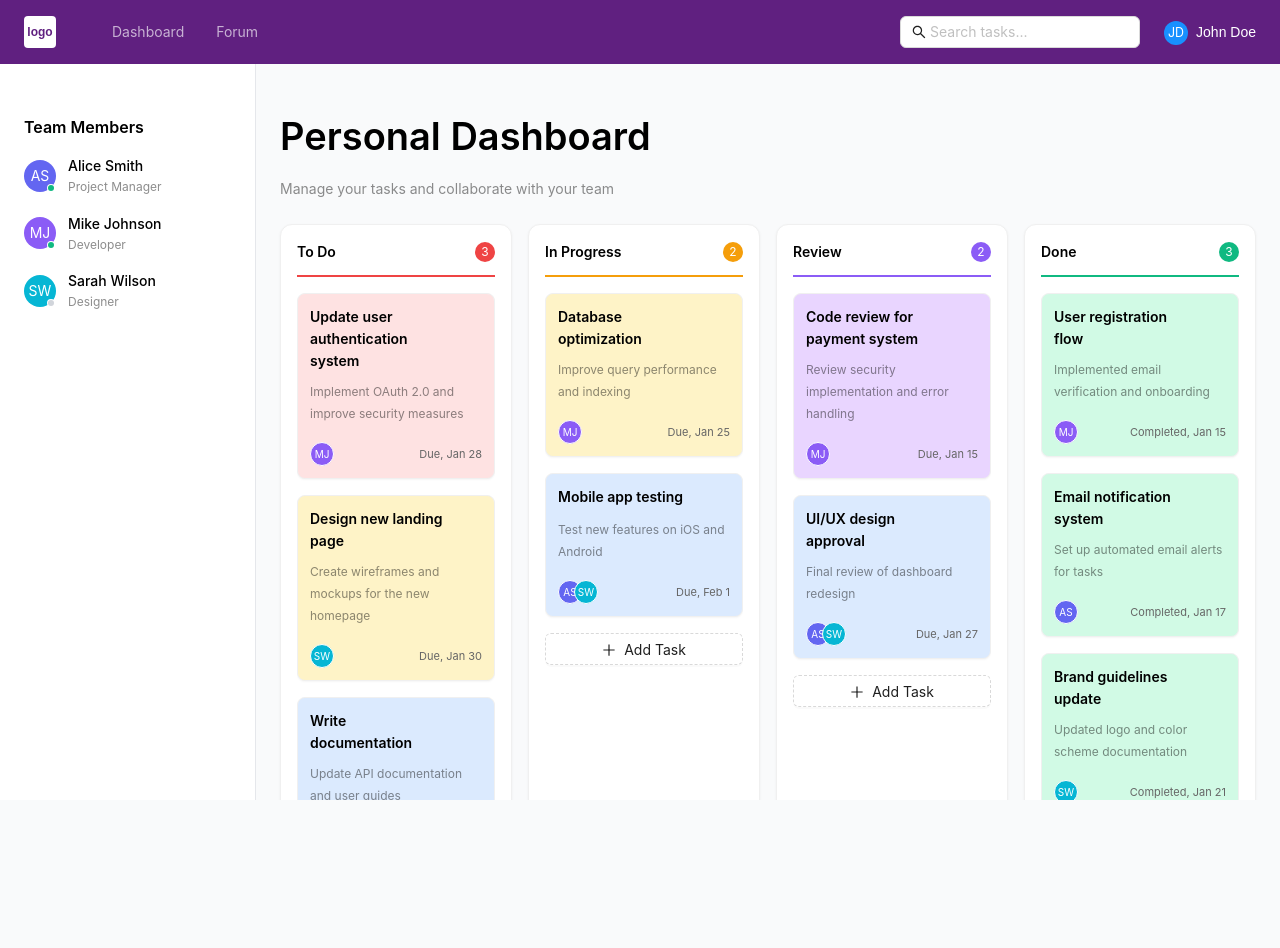
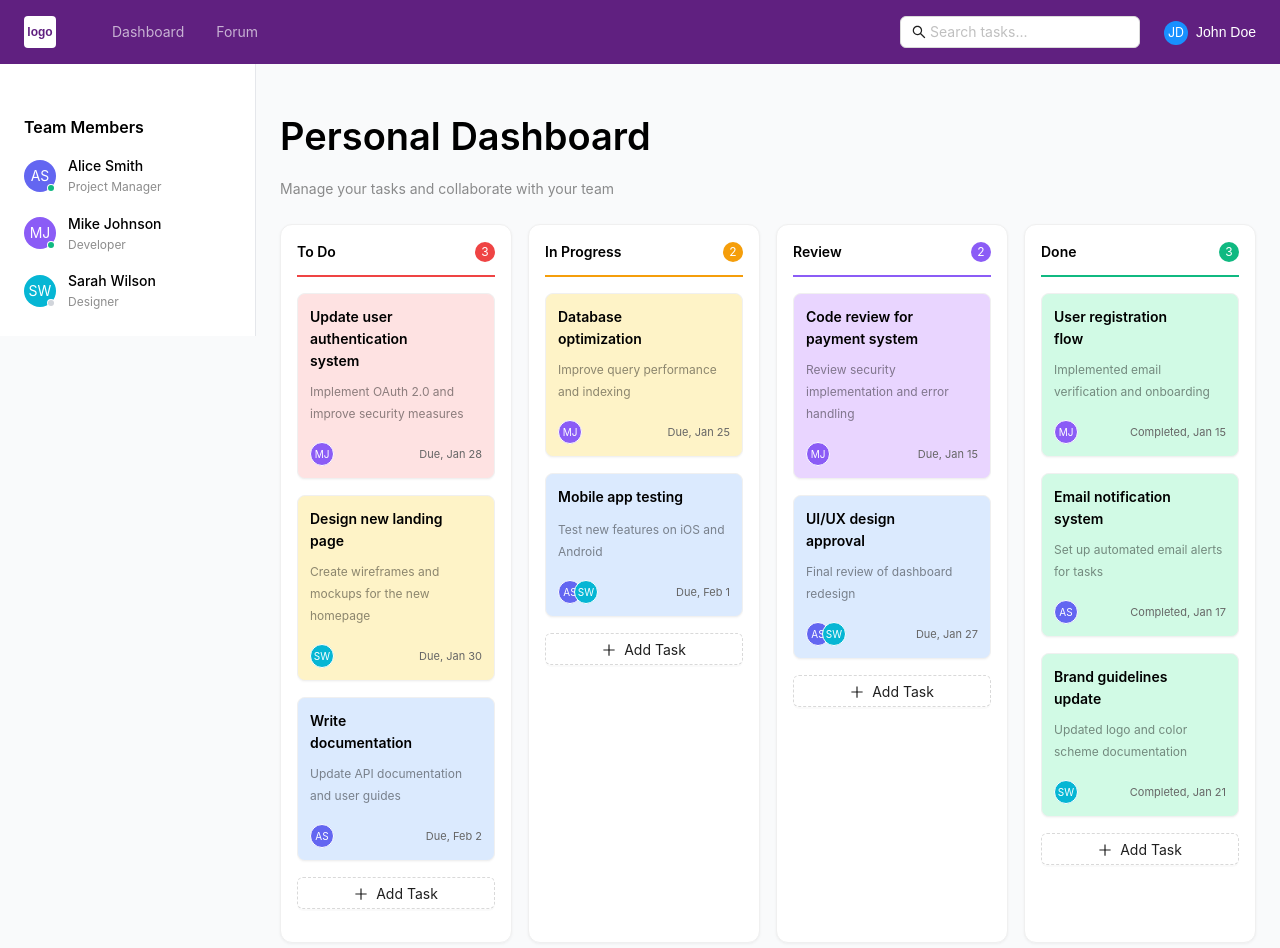
Before and after one commit to calistasalscpw/mindverse-frontend, a React (Vite) app: page / in a window 1280 px wide. Before the commit the page ends 800 px from the top, so only its background shows below. Built offline with nearby package versions, Linux system fonts and the light colour scheme.

Commit message:
fix: integration and display

```diff
--- a/src/pages/Home.jsx
+++ b/src/pages/Home.jsx
@@ -69,10 +69,10 @@ const Home = () => {
   const [taskColumns, setTaskColumns] = useState(taskColumnsData);
 
   const mainLayoutStyle = {
-    height: '100%',
+    minHeight: '100%',
     width: '100%',
     backgroundColor: '#F9FAFB',
-    overflow: 'hidden'
+    // overflow: 'hidden'
   };
 
   const siderStyle = {
@@ -85,7 +85,7 @@ const Home = () => {
   };
 
   return (
-    <div style={{ fontFamily: 'Poppins, sans-serif', height: 'calc(100vh - 64px)', overflow: 'hidden' }}>
+    <div style={{ fontFamily: 'Poppins, sans-serif', height: 'calc(100vh - 64px)' }}>
       <Layout style={mainLayoutStyle}>
         <Sider width={256} style={siderStyle}>
           <Title level={5} style={{ color: '#000', marginBottom: '16px' }}>Team Members</Title>
@@ -107,7 +107,7 @@ const Home = () => {
           </Space>
         </Sider>
 
-        <Content style={{ padding: '24px', height: '100%', overflow: 'hidden' }}>
+        <Content style={{ padding: '24px' }}>
           <Title level={6} style={{ color: '#000' }}>Personal Dashboard</Title>
           <Text type="secondary">Manage your tasks and collaborate with your team</Text>
 
```
